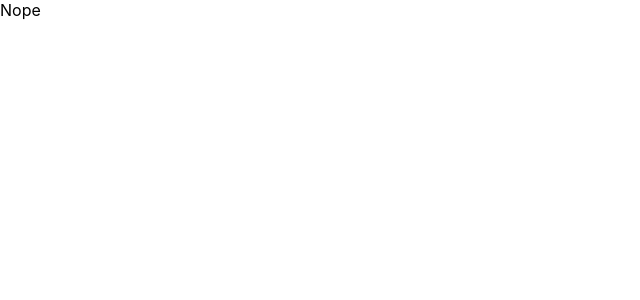
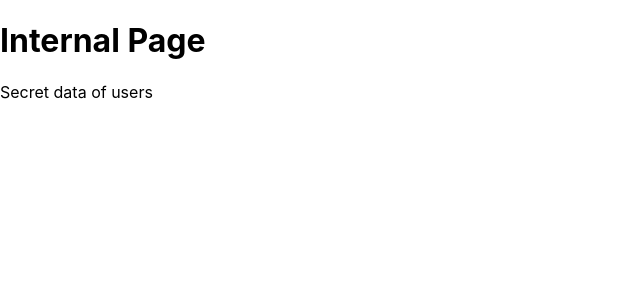
Before and after one commit to imtiaz101325/interview-questions, a React (Create React App) app: page /three in a window 1280 px wide. Shown: the top 300 px of the page, without its empty margins (0-640 px from the left). Built offline with nearby package versions, Linux system fonts and the light colour scheme.

Commit message:
Question 3

```diff
--- /dev/null
+++ b/src/Questions/Three/AnswerThree.jsx
@@ -0,0 +1,13 @@
+// Components
+import SensitiveUI from './SensitiveUI'
+
+// HOC
+// import withAuth from './withAuth'
+
+const ProtectedUI = SensitiveUI //Wrap this with the HOC e.g. withAuth(SensitiveUI)
+
+export default function AnswerThree() {
+  return <div>
+    <ProtectedUI />
+  </div>
+}
--- /dev/null
+++ b/src/Questions/Three/SensitiveUI.jsx
@@ -0,0 +1,8 @@
+export default function SensitiveUI() {
+  return <div>
+    <h1>Internal Page</h1>
+    <div>
+      <p>Secret data of users</p>
+    </div>
+  </div>
+}
--- /dev/null
+++ b/src/Questions/Three/index.js
@@ -0,0 +1 @@
+export { default } from "./AnswerThree";
--- /dev/null
+++ b/src/Questions/Three/withAuth.jsx
@@ -0,0 +1,4 @@
+// Component
+// import PublicUI from "./PublicUI"
+
+// Write an HOC here
--- /dev/null
+++ b/src/context/Authentication.jsx
@@ -0,0 +1,18 @@
+import { createContext, useState } from "react"
+
+export const AuthContext = createContext()
+
+export default function AuthenticationProvider({ children }) {
+  const [loggedIn, setLoggedIn] = useState(false)
+
+  function handleLogin() {
+    setTimeout(() => setLoggedIn(true), 3000)
+  }
+
+  return <AuthContext.Provider value={{
+    loggedIn,
+    handleLogin
+  }}>
+    {children}
+  </AuthContext.Provider>
+}
--- a/src/index.js
+++ b/src/index.js
@@ -4,10 +4,13 @@ import { BrowserRouter as Router, Switch, Route } from "react-router-dom";
 
 // Components
 import App from "./App";
-import One from "./Questions/One"
-import Two from "./Questions/Two"
-// import Three from "./Questions/Three"
+import One from "./Questions/One";
+import Two from "./Questions/Two";
+import Three from "./Questions/Three";
 // import Four from "./Questions/Four"
+
+// Context
+import AuthenticationProvider from "./context/Authentication";
 
 // Functions
 import reportWebVitals from "./reportWebVitals";
@@ -28,10 +31,12 @@ ReactDOM.render(
         <Route path="/two">
           <Two />
         </Route>
+        <AuthenticationProvider>
+          <Route exact path="/three">
+            <Three />
+          </Route>
+        </AuthenticationProvider>
         {/* <Route exact path="one">
-          <One />
-        </Route>
-        <Route exact path="one">
           <One />
         </Route> */}
         <Route>
```
Also changed, not shown: src/Questions/Three/PublicUI.jsx (added, +13 -0 lines).
